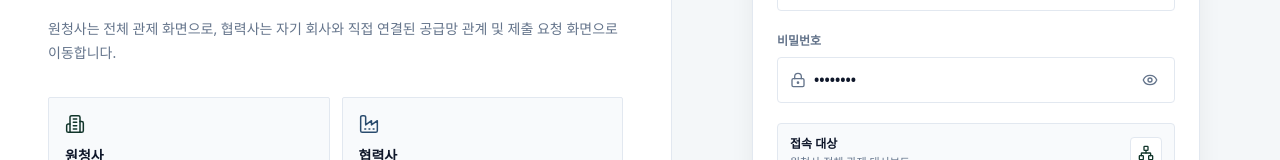
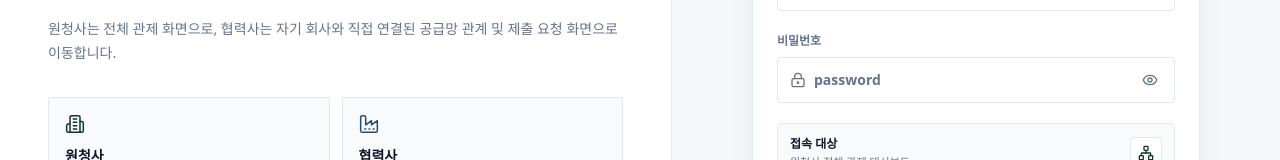
Before and after one commit to zoecodes-dev/kira-frontend, a Next.js app: page /login in a window 1280 px wide. Shown: the part 352-512 px from the top of the page. Built offline with nearby package versions, Linux system fonts and the light colour scheme; no server answers; a web font is replaced by a local one.

Commit message:
fix: 로그인 화면 데모 비밀번호 하드코딩 제거
demoAccounts 객체·초기 상태·계정 전환 버튼에서 평문 비밀번호를 없앤다.
DB의 bcrypt 해시는 그대로라 같은 비밀번호로 로그인은 계속 되며,
이제 비밀번호는 직접 입력해야 한다.

```diff
--- a/app/login/page.tsx
+++ b/app/login/page.tsx
@@ -23,16 +23,14 @@ const USE_API = process.env.NEXT_PUBLIC_USE_API === 'true';
 
 type LoginRole = 'prime' | 'supplier';
 
-const demoAccounts: Record<LoginRole, { email: string; password: string; label: string; target: string }> = {
+const demoAccounts: Record<LoginRole, { email: string; label: string; target: string }> = {
   prime: {
     email: 'prime@kira.demo',
-    password: 'demo1234',
     label: '원청사 계정',
     target: '/dashboard',
   },
   supplier: {
     email: 'supplier@hanyang-cell.com',
-    password: 'demo1234',
     label: '협력사 계정',
     target: '/partner',
   },
@@ -49,7 +47,7 @@ function inferRole(email: string): LoginRole {
 export default function LoginPage() {
   const router = useRouter();
   const [email, setEmail] = useState(demoAccounts.prime.email);
-  const [password, setPassword] = useState(demoAccounts.prime.password);
+  const [password, setPassword] = useState('');
   const [showPassword, setShowPassword] = useState(false);
   const role = useMemo(() => inferRole(email), [email]);
   const account = demoAccounts[role];
@@ -92,7 +90,7 @@ export default function LoginPage() {
 
   const useDemo = (nextRole: LoginRole) => {
     setEmail(demoAccounts[nextRole].email);
-    setPassword(demoAccounts[nextRole].password);
+    setPassword('');
   };
 
   // 회원가입 진입 — 현재 URL의 쿼리스트링(?supplierId=... 등)을 그대로 온보딩으로 전달.
```
